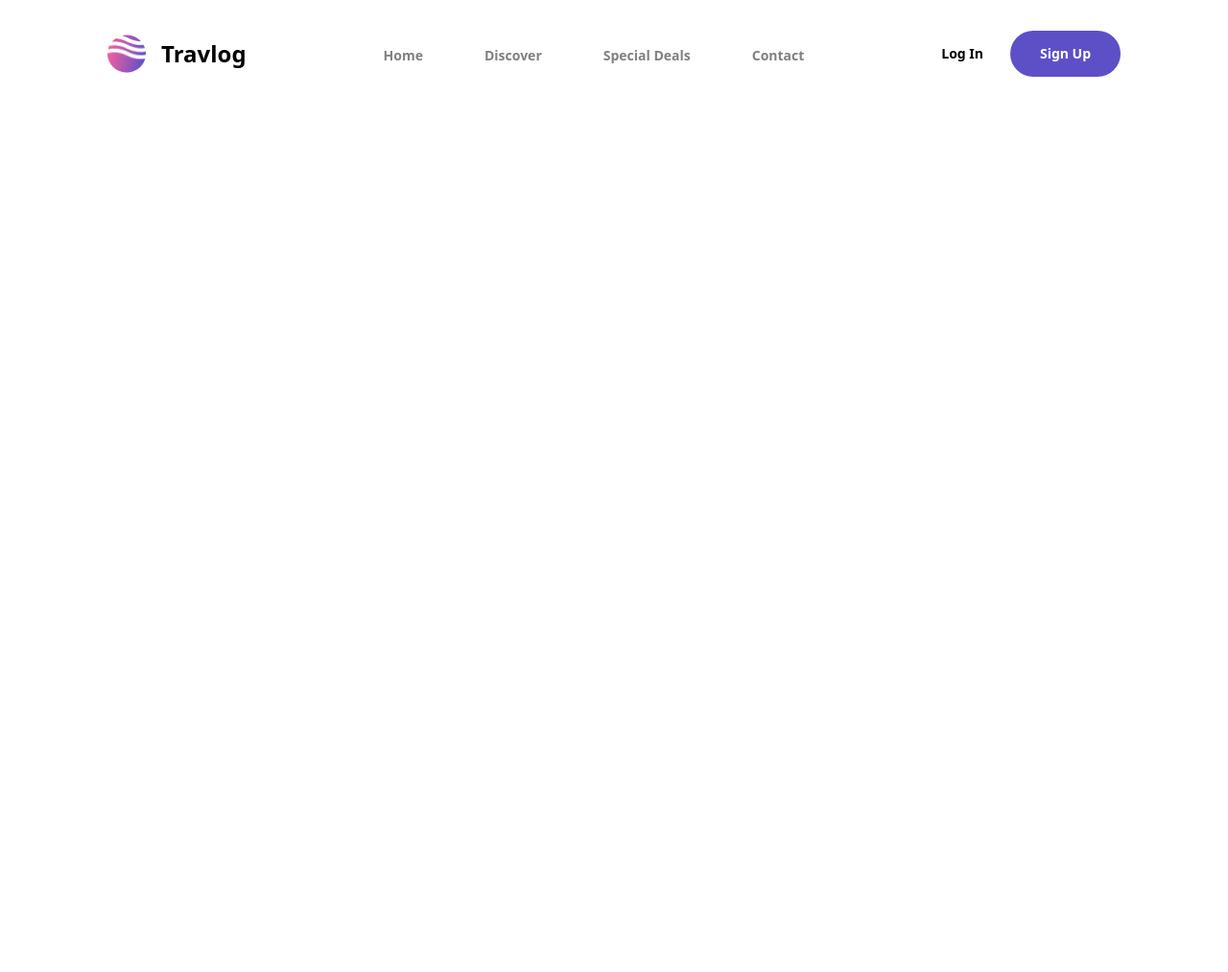
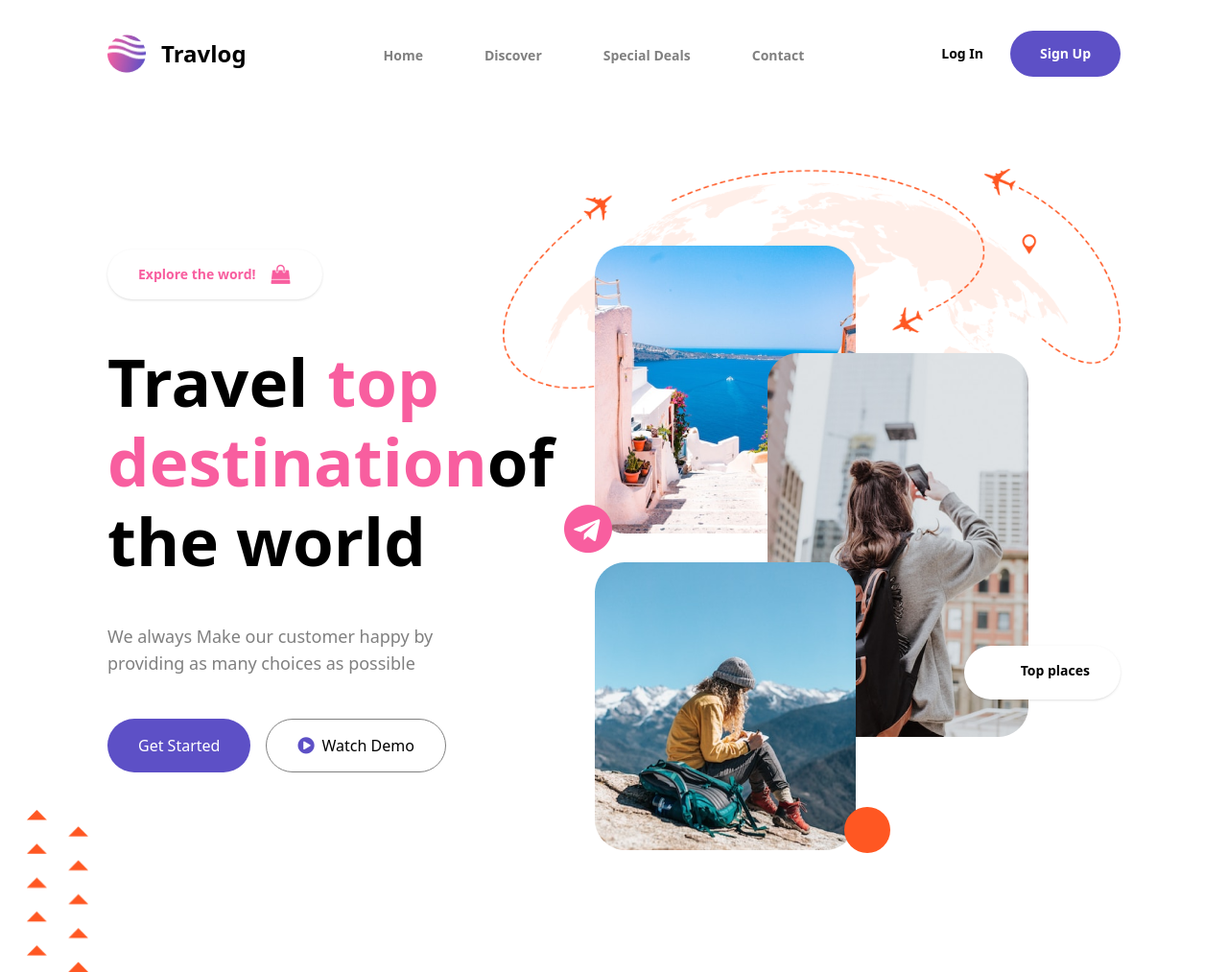
Before and after one commit to kasra-l83/Travlog, a website built with Vite: page index.html in a window 1280 px wide. Shown: the whole page at 96% size. Before the commit the page ends 800 px from the top, so only its background shows below. Built offline with nearby package versions, Linux system fonts and the light colour scheme.

Commit message:
Introduction part

```diff
--- a/index.html
+++ b/index.html
@@ -4,7 +4,9 @@
     <meta charset="UTF-8" />
     <meta name="viewport" content="width=device-width, initial-scale=1.0" />
     <link rel="stylesheet" href="https://cdnjs.cloudflare.com/ajax/libs/font-awesome/4.7.0/css/font-awesome.min.css">
+    <link href="https://fonts.googleapis.com/icon?family=Material+Icons" rel="stylesheet">
     <title>Travlog</title>
+    <link rel="icon" href="icon/logo.png" type="image/x-icon" />
   </head>
   <body>
     <main class="max-w-[1440px] mx-auto">
@@ -25,6 +27,27 @@
           <button class="w-[115px] font-bold text-sm bg-purple rounded-[100px] text-[white]">Sign Up</button>
         </div>
       </header>
+      <section class="h-[841px] relative py-16 px-28 flex justify-between flex-row">
+        <div class="w-[412px] flex flex-col gap-y-11 justify-center">
+          <button class="w-56 text-pink py-4 px-8 bg-[white] rounded-full font-bold text-sm shadow flex gap-4">Explore the word!<i style="font-size:20px" class="fa">&#xf290;</i></button>
+          <h1 class="font-bold text-[69px] leading-[83px]">Travel<span class="text-pink ml-5">top destination</span>of the world</h1>
+          <p class="text-lg text-[gray] font-normal">We always Make our customer happy by providing as many choices as possible</p>
+          <div class="h-14 flex gap-x-4">
+            <button class="py-4 px-8 bg-purple rounded-full text-[white]">Get Started</button>
+            <button class="py-4 px-8 rounded-full border border-[gray] flex items-center gap-x-2"><i style="font-size:20px" class="fa text-purple">&#xf144;</i>Watch Demo</button>
+          </div>
+        </div>
+        <div class="relative">
+          <img src="img/world.png" alt="World">
+          <img src="img/neighborhood.png" alt="Neighborhood" class="absolute top-20 left-24">
+          <img src="img/photographer.png" alt="Photographer" class="absolute top-48 right-24">
+          <i style="font-size:50px" class="fa text-pink absolute top-[350px] left-16">&#xf2c6;</i>
+          <div class="py-4 px-8 bg-[white] rounded-full font-bold text-sm shadow flex gap-2 absolute right-0 bottom-40"><i class="material-icons text-yellow">&#xe0c8;</i>Top places</div>
+          <img src="img/mountainer.png" alt="Mountainer" class="absolute top-[410px] left-24">
+          <div class="size-12 bg-orange rounded-full absolute bottom-0 right-60 flex justify-center items-center"><i class="material-icons text-[white]">&#xe7fe;</i></div>
+        </div>
+        <img src="icon/object.png" class="w-16 h-[169px] absolute left-7 bottom-[-60px]">
+      </section>
     </main>
     <script type="module" src="/main.js"></script>
   </body>
--- a/tailwind.config.js
+++ b/tailwind.config.js
@@ -5,7 +5,11 @@ export default {
   ],
   theme: {
     colors: {
-      purple: "#5D50C6"
+      purple: "#5D50C6",
+      gray: "rgb(249 250 251)",
+      pink: "#F85E9F",
+      yellow: "#FACD49",
+      orange: "#FF5722"
     },
     extend: {}
   },
```
Also changed, not shown: public/icon/object.png (added), public/img/mountainer.png (added), public/img/neighborhood.png (added), public/img/photographer.png (added), public/img/world.png (added).
